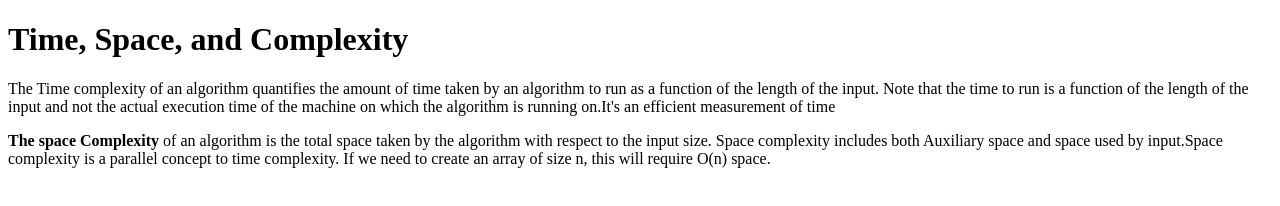
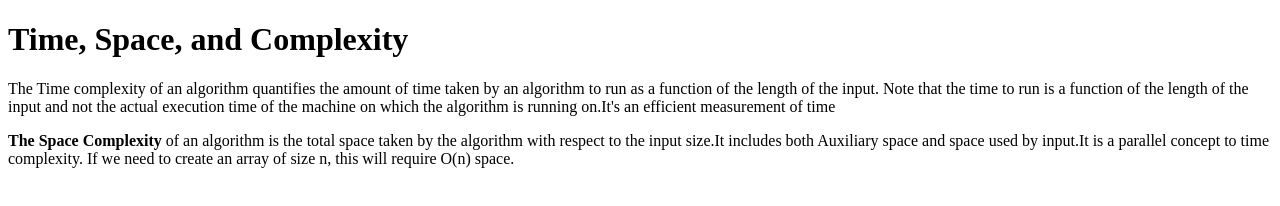
Before and after one commit to acciojob/time-and-space-complexity-A-9514, a website: page main.html in a window 1280 px wide. Drawn offline with Linux system fonts and the light colour scheme.

Commit message:
created a submission

```diff
--- a/main.html
+++ b/main.html
@@ -13,7 +13,7 @@
 <h1>Time, Space, and Complexity</h1>
 
 <p>The Time complexity of an algorithm quantifies the amount of time taken by an algorithm to run as a function of the length of the input. Note that the time to run is a function of the length of the input and not the actual execution time of the machine on which the algorithm is running on.It's an efficient measurement of time</p>
-<p><b>The space Complexity</b> of an algorithm is the total space taken by the algorithm with respect to the input size. Space complexity includes both Auxiliary space and space used by input.Space complexity is a parallel concept to time complexity. If we need to create an array of size n, this will require O(n) space.</p>
+<p><b>The Space Complexity</b> of an algorithm is the total space taken by the algorithm with respect to the input size.It includes both Auxiliary space and space used by input.It is a parallel concept to time complexity. If we need to create an array of size n, this will require O(n) space.</p>
 
 </body>
 
```
